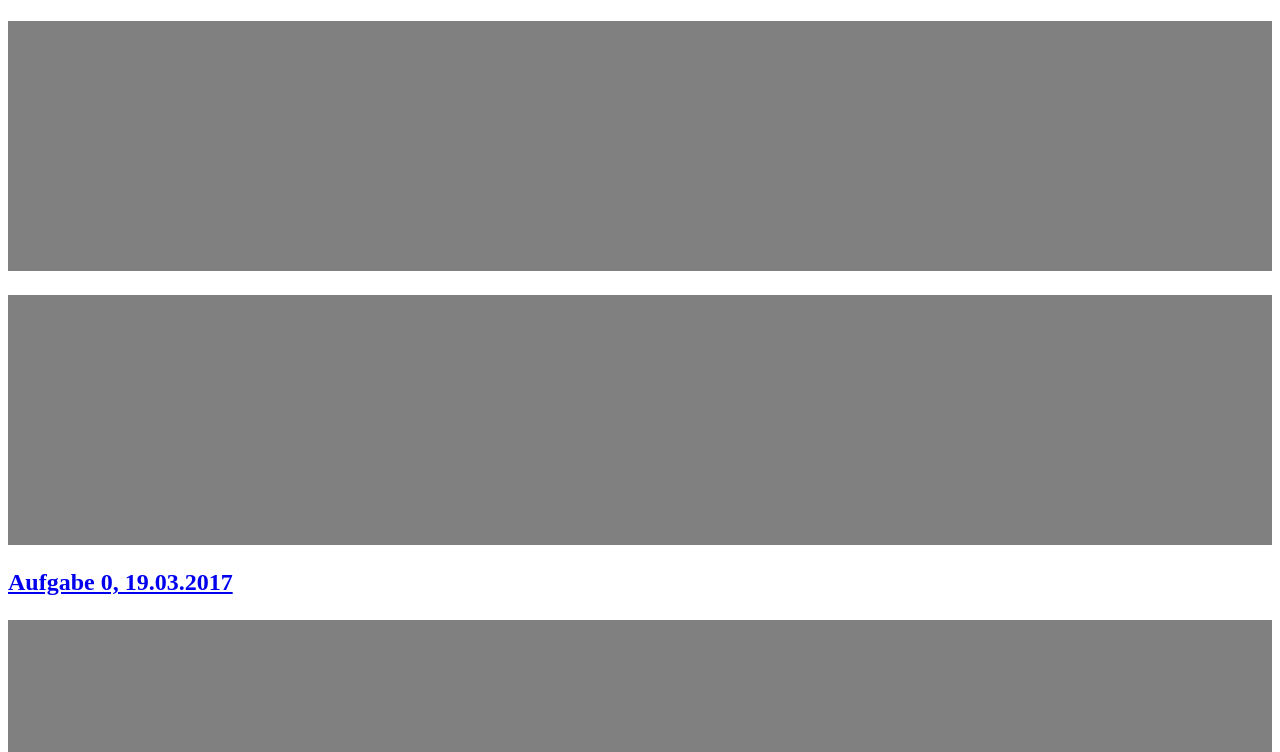
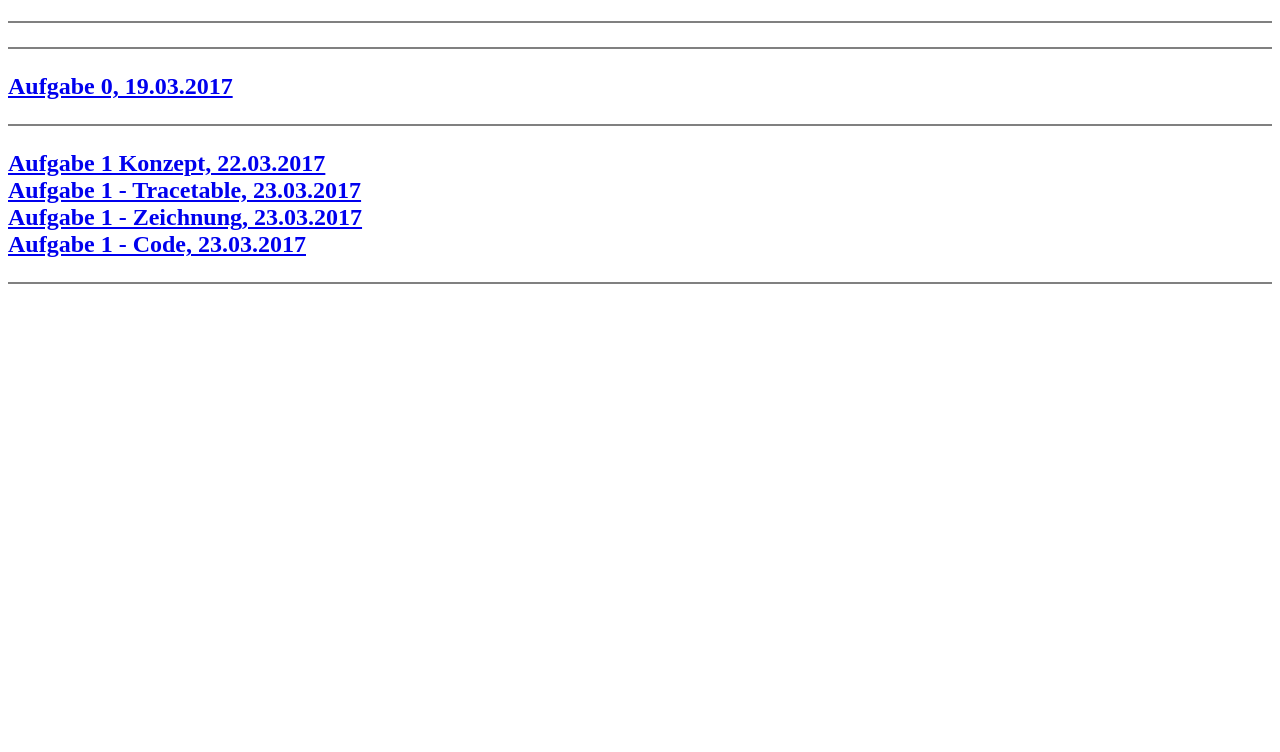
Before and after one commit to hejSalome/github-hejSalome.github.io, a plain HTML site: page index.html in a window 1280 px wide. Shown: the part 48-800 px from the top of the page. Drawn offline with Linux system fonts and the light colour scheme.

Commit message:
Update index.html

```diff
--- a/index.html
+++ b/index.html
@@ -1,14 +1,14 @@
 <h1>Hello and Welcome to my Userpage EIA2<h2>
-<p style="border-top: 2px solid grey; border-width: 250px"> </p>
-  <p style="border-top: 2px solid grey; border-width: 250px"> </p>
+<p style="border-top: 2px solid grey"> </p>
+  <p style="border-top: 2px solid grey"> </p>
 <div>
 <a href="https://hejSalome.github.io/EIA2/Aufgabe0/Aufgabe0.html">Aufgabe 0, 19.03.2017</a>
 </div>
-  <p style="border-top: 2px solid grey; border-width: 250px"> </p>
+  <p style="border-top: 2px solid grey"> </p>
 <div>
   <a href="https://hejsalome.github.io/EIA2/Aufgabe1/Aufgabe1Konzept.jpeg">Aufgabe 1 Konzept, 22.03.2017</a><br>
   <a href="https://hejSalome.github.io/EIA2/Aufgabe1/Aufgabe1Tracetable.jpeg">Aufgabe 1 - Tracetable, 23.03.2017</a><br>
 <a href="https://hejSalome.github.io/EIA2/Aufgabe1/Aufgabe1Zeichnung.jpeg">Aufgabe 1 - Zeichnung, 23.03.2017</a><br>
 <a href="https://hejSalome.github.io/EIA2/Aufgabe1/codeA1.html">Aufgabe 1 - Code, 23.03.2017</a>
   </div>
-<p style="border-top: 2px solid grey; border-width: 250px"> </p>
+<p style="border-top: 2px solid grey"> </p>
```
